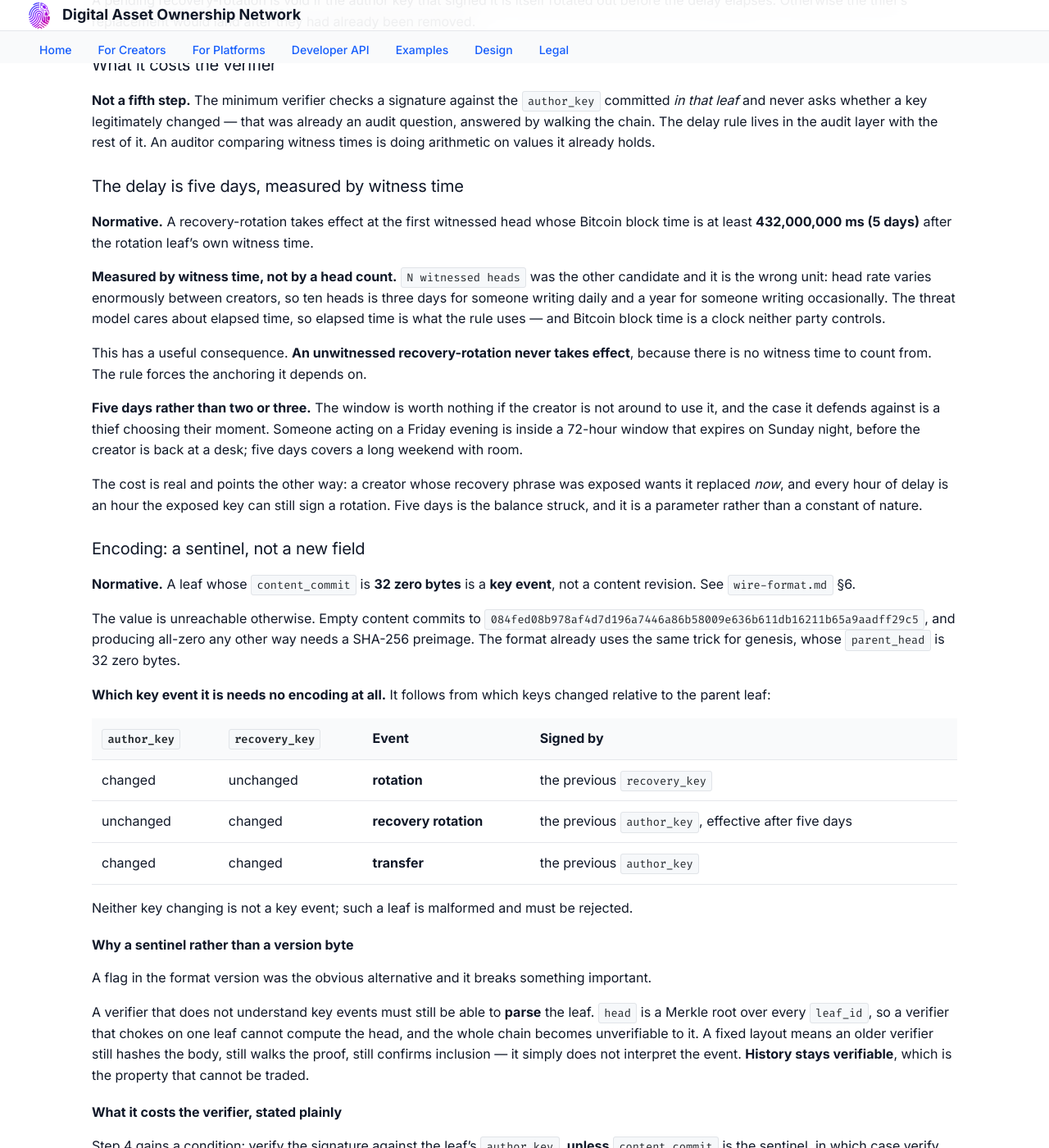
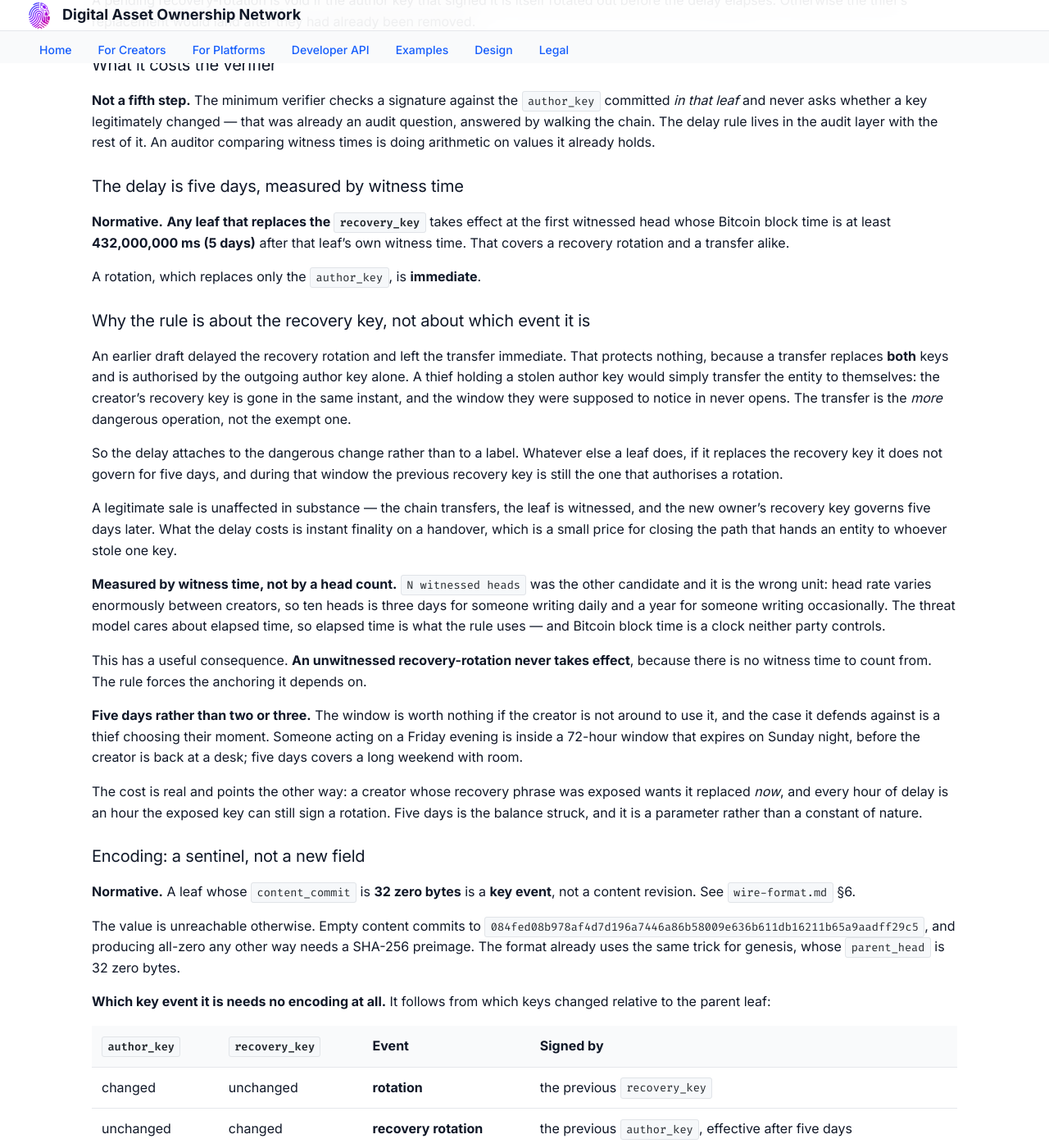
Before and after one commit to daon-network/daon, a Jekyll site: the page built from docs/design/key-recovery.md, in a window 1280 px wide and 1400 px high, scrolled down 5075 px. Shown: the whole window at 82% size. Built offline with Jekyll 4.4.1, drawn with Linux system fonts in a browser that asks for light colours; some of the changed text lies outside the part shown.

Commit message:
fix(ci): drop an apt step that was never needed and hung the job
The Linux job wedged for nearly an hour on "System libraries", with every later
step pending. GitHub runners run unattended-upgrades, which holds the dpkg lock,
and apt-get waits on it indefinitely.

The step should not have existed. It installed libdbus-1-dev for the Linux
credential store, but that store is zbus-secret-service, and zbus is a pure-Rust
D-Bus implementation -- Cargo.lock has zero libdbus-sys entries. The dbus-rs
backend would have needed it; we do not use it.

Removing it fixes the hang, drops an apt round-trip from every provenance run,
and removes a dependency on Ubuntu mirrors being reachable.

Also corrects the delay rule in key-recovery.md, which had a hole. It delayed a
recovery rotation and left a transfer immediate -- but a transfer replaces both
keys and is authorised by the outgoing author key alone, so a thief holding a
stolen author key would simply transfer the entity to themselves. The creator's
recovery key would vanish in the same instant and the window they were meant to
notice in would never open. The transfer was the more dangerous operation, not
the exempt one.

The rule now attaches to the dangerous change rather than to a label: any leaf
that replaces the recovery_key takes effect five days later, whether it is a
recovery rotation or a transfer. A rotation, which replaces only the author key,
stays immediate.

A legitimate sale is unaffected in substance -- the chain transfers, the leaf is
witnessed, and the new owner's recovery key governs five days on. What it costs
is instant finality on a handover, which is cheap next to closing the path that
hands an entity to whoever stole one key.

Co-Authored-By: Claude Opus 5 (1M context) <noreply@anthropic.com>

```diff
--- a/docs/design/key-recovery.md
+++ b/docs/design/key-recovery.md
@@ -244,8 +244,28 @@ it. An auditor comparing witness times is doing arithmetic on values it already
 
 ### The delay is five days, measured by witness time
 
-**Normative.** A recovery-rotation takes effect at the first witnessed head whose Bitcoin block
-time is at least **432,000,000 ms (5 days)** after the rotation leaf's own witness time.
+**Normative.** **Any leaf that replaces the `recovery_key`** takes effect at the first witnessed
+head whose Bitcoin block time is at least **432,000,000 ms (5 days)** after that leaf's own witness
+time. That covers a recovery rotation and a transfer alike.
+
+A rotation, which replaces only the `author_key`, is **immediate**.
+
+### Why the rule is about the recovery key, not about which event it is
+
+An earlier draft delayed the recovery rotation and left the transfer immediate. That protects
+nothing, because a transfer replaces **both** keys and is authorised by the outgoing author key
+alone. A thief holding a stolen author key would simply transfer the entity to themselves: the
+creator's recovery key is gone in the same instant, and the window they were supposed to notice in
+never opens. The transfer is the *more* dangerous operation, not the exempt one.
+
+So the delay attaches to the dangerous change rather than to a label. Whatever else a leaf does, if
+it replaces the recovery key it does not govern for five days, and during that window the previous
+recovery key is still the one that authorises a rotation.
+
+A legitimate sale is unaffected in substance — the chain transfers, the leaf is witnessed, and the
+new owner's recovery key governs five days later. What the delay costs is instant finality on a
+handover, which is a small price for closing the path that hands an entity to whoever stole one
+key.
 
 **Measured by witness time, not by a head count.** `N witnessed heads` was the other candidate and
 it is the wrong unit: head rate varies enormously between creators, so ten heads is three days for
@@ -282,7 +302,7 @@ the parent leaf:
 | --- | --- | --- | --- |
 | changed | unchanged | **rotation** | the previous `recovery_key` |
 | unchanged | changed | **recovery rotation** | the previous `author_key`, effective after five days |
-| changed | changed | **transfer** | the previous `author_key` |
+| changed | changed | **transfer** | the previous `author_key`, effective after five days |
 
 Neither key changing is not a key event; such a leaf is malformed and must be rejected.
 
```
Also changed, not shown: .github/workflows/pr.yml.
